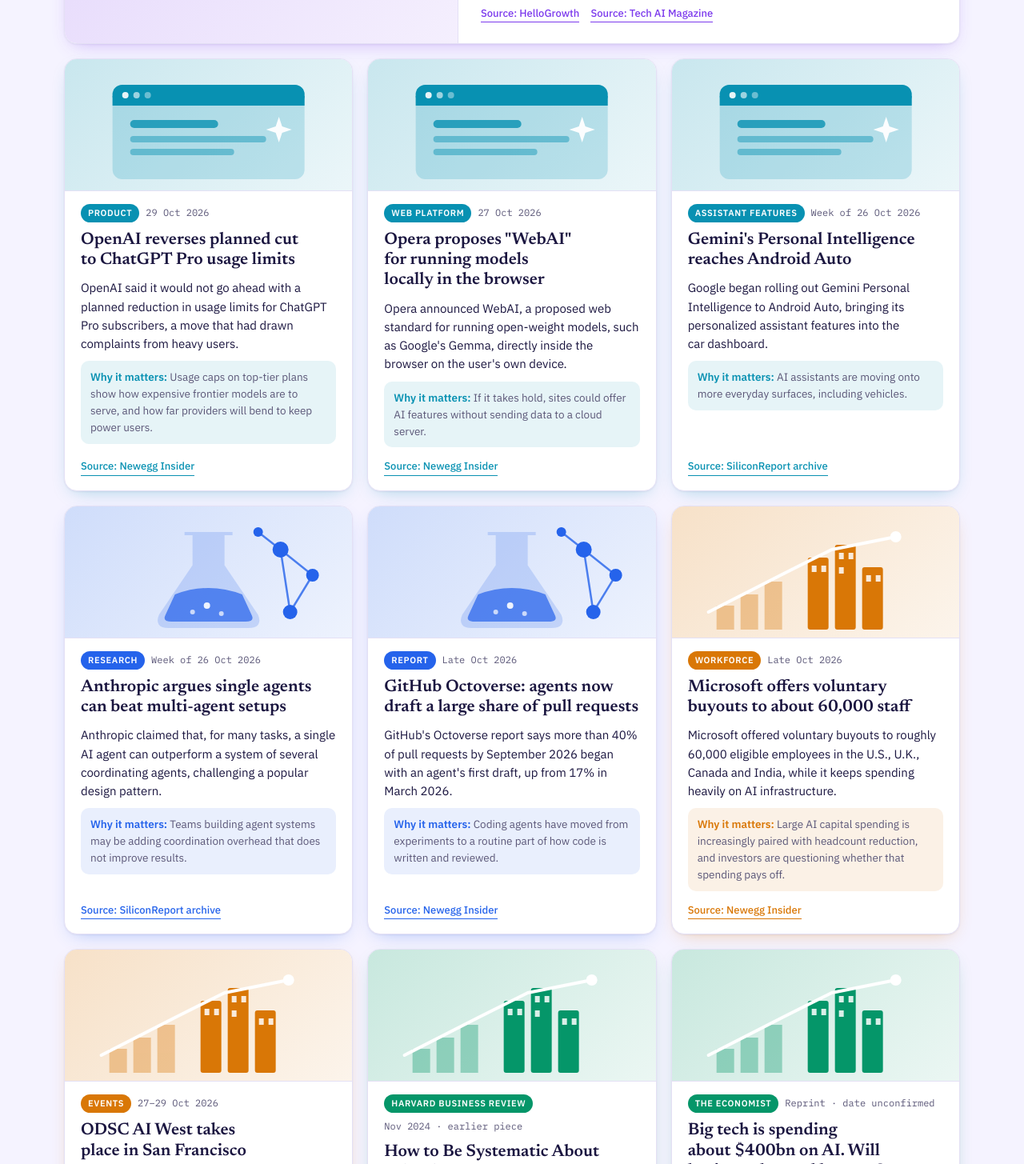
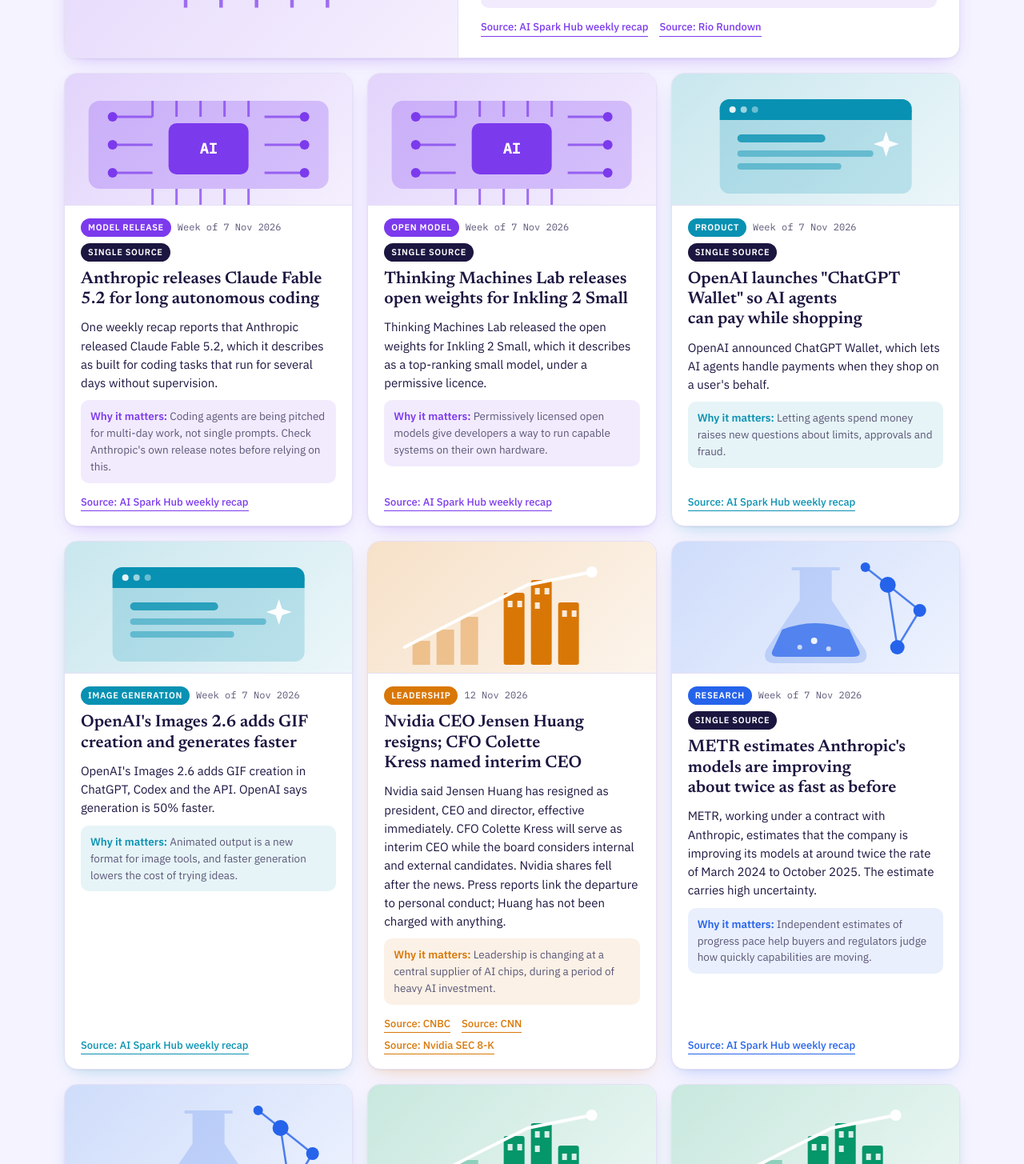
Before and after one commit to srimayeem-ai/weekly-ai-roundup, a plain HTML site: page index.html in a window 1280 px wide. Shown: the part 717-2172 px from the top of the page at 80% size. Drawn offline with Linux system fonts and the light colour scheme.

Commit message:
Weekly AI roundup for 7-14 November 2026
Co-Authored-By: Claude Haiku 5.5 <noreply@anthropic.com>

```diff
--- a/index.html
+++ b/index.html
@@ -315,9 +315,9 @@ h2 {
 <header class="hero">
   <div class="hero-inner">
     <div>
-      <p class="kicker">Weekly AI briefing &middot; 25 Oct &ndash; 1 Nov 2026</p>
+      <p class="kicker">Weekly AI briefing &middot; 7 &ndash; 14 Nov 2026</p>
       <h1>AI This Week</h1>
-      <p class="deck">The most significant AI developments from the past seven days: new models, product moves, workforce changes and research, each with a short summary and where it came from.</p>
+      <p class="deck">The most significant AI developments from the past seven days: new models, product moves, leadership changes, research and policy, each with a short summary and where it came from.</p>
       <div class="stats" id="stats"></div>
     </div>
     <svg class="hero-art" viewBox="0 0 320 200" aria-hidden="true">
@@ -354,91 +354,106 @@ h2 {
   <article class="card featured" data-cat="models">
     <div class="art-band"><svg class="art" viewBox="0 0 320 150" aria-hidden="true"><use href="#art-models"/></svg></div>
     <div class="card-body">
-      <div class="meta"><span class="tag">Model release</span><span>28 Oct 2026</span></div>
-      <h2>Google introduces Gemini 4 model aimed at cybersecurity and long-running work</h2>
-      <p class="summary">Google unveiled a new Gemini 4 model, which it describes as its strongest yet for cybersecurity and for agent-style tasks that run over long periods. Coverage disagrees on the model's name, with some outlets reporting "Carbon" and others "Argon", so check Google's own announcement for the exact product name.</p>
-      <p class="why"><b>Why it matters:</b> Frontier labs are now pitching models by workload, not just by general benchmark scores. Cybersecurity is one of the clearest targets.</p>
+      <div class="meta"><span class="tag">Model release</span><span>10 Nov 2026</span></div>
+      <h2>Google says Gemini 4 Carbon is now available, and cuts video pricing</h2>
+      <p class="summary">Google announced that Gemini 4 Carbon is available, and it cut the price of its Omni 1.2 Flash video model to US$0.07 per second. Earlier coverage named the model "Argon", so check Google's own announcement for the exact product name.</p>
+      <p class="why"><b>Why it matters:</b> Frontier model access and video generation costs are both falling, which makes both easier to build on.</p>
       <div class="sources">
-        <a href="https://hellogrowth.ai/en/blog/google-ai-news-october-2026" target="_blank" rel="noopener">Source: HelloGrowth</a>
-        <a href="https://www.techaimag.com/ai-news/tracking-october-ai-in-2026-15-stories-you-actually-need-to-know" target="_blank" rel="noopener">Source: Tech AI Magazine</a>
+        <a href="https://aisparkhub.com/weekly-recap-nov-8-nov-14-2026/" target="_blank" rel="noopener">Source: AI Spark Hub weekly recap</a>
+        <a href="https://riorundown.substack.com/p/ai-news-nov-14-2026-local-ai-ecosystem" target="_blank" rel="noopener">Source: Rio Rundown</a>
       </div>
+    </div>
+  </article>
+
+  <article class="card" data-cat="models">
+    <div class="art-band"><svg class="art" viewBox="0 0 320 150" aria-hidden="true"><use href="#art-models"/></svg></div>
+    <div class="card-body">
+      <div class="meta"><span class="tag">Model release</span><span>Week of 7 Nov 2026</span><span class="tag caution">Single source</span></div>
+      <h2>Anthropic releases Claude Fable 5.2 for long autonomous coding</h2>
+      <p class="summary">One weekly recap reports that Anthropic released Claude Fable 5.2, which it describes as built for coding tasks that run for several days without supervision.</p>
+      <p class="why"><b>Why it matters:</b> Coding agents are being pitched for multi-day work, not single prompts. Check Anthropic's own release notes before relying on this.</p>
+      <div class="sources"><a href="https://aisparkhub.com/weekly-recap-nov-8-nov-14-2026/" target="_blank" rel="noopener">Source: AI Spark Hub weekly recap</a></div>
+    </div>
+  </article>
+
+  <article class="card" data-cat="models">
+    <div class="art-band"><svg class="art" viewBox="0 0 320 150" aria-hidden="true"><use href="#art-models"/></svg></div>
+    <div class="card-body">
+      <div class="meta"><span class="tag">Open model</span><span>Week of 7 Nov 2026</span><span class="tag caution">Single source</span></div>
+      <h2>Thinking Machines Lab releases open weights for Inkling 2 Small</h2>
+      <p class="summary">Thinking Machines Lab released the open weights for Inkling 2 Small, which it describes as a top-ranking small model, under a permissive licence.</p>
+      <p class="why"><b>Why it matters:</b> Permissively licensed open models give developers a way to run capable systems on their own hardware.</p>
+      <div class="sources"><a href="https://aisparkhub.com/weekly-recap-nov-8-nov-14-2026/" target="_blank" rel="noopener">Source: AI Spark Hub weekly recap</a></div>
     </div>
   </article>
 
   <article class="card" data-cat="products">
     <div class="art-band"><svg class="art" viewBox="0 0 320 150" aria-hidden="true"><use href="#art-products"/></svg></div>
     <div class="card-body">
-      <div class="meta"><span class="tag">Product</span><span>29 Oct 2026</span></div>
-      <h2>OpenAI reverses planned cut to ChatGPT Pro usage limits</h2>
-      <p class="summary">OpenAI said it would not go ahead with a planned reduction in usage limits for ChatGPT Pro subscribers, a move that had drawn complaints from heavy users.</p>
-      <p class="why"><b>Why it matters:</b> Usage caps on top-tier plans show how expensive frontier models are to serve, and how far providers will bend to keep power users.</p>
-      <div class="sources"><a href="https://www.newegg.com/insider/ai-news-this-week-october-26-30-2026" target="_blank" rel="noopener">Source: Newegg Insider</a></div>
+      <div class="meta"><span class="tag">Product</span><span>Week of 7 Nov 2026</span><span class="tag caution">Single source</span></div>
+      <h2>OpenAI launches "ChatGPT Wallet" so AI agents can pay while shopping</h2>
+      <p class="summary">OpenAI announced ChatGPT Wallet, which lets AI agents handle payments when they shop on a user's behalf.</p>
+      <p class="why"><b>Why it matters:</b> Letting agents spend money raises new questions about limits, approvals and fraud.</p>
+      <div class="sources"><a href="https://aisparkhub.com/weekly-recap-nov-8-nov-14-2026/" target="_blank" rel="noopener">Source: AI Spark Hub weekly recap</a></div>
     </div>
   </article>
 
   <article class="card" data-cat="products">
     <div class="art-band"><svg class="art" viewBox="0 0 320 150" aria-hidden="true"><use href="#art-products"/></svg></div>
     <div class="card-body">
-      <div class="meta"><span class="tag">Web platform</span><span>27 Oct 2026</span></div>
-      <h2>Opera proposes "WebAI" for running models locally in the browser</h2>
-      <p class="summary">Opera announced WebAI, a proposed web standard for running open-weight models, such as Google's Gemma, directly inside the browser on the user's own device.</p>
-      <p class="why"><b>Why it matters:</b> If it takes hold, sites could offer AI features without sending data to a cloud server.</p>
-      <div class="sources"><a href="https://www.newegg.com/insider/ai-news-this-week-october-26-30-2026" target="_blank" rel="noopener">Source: Newegg Insider</a></div>
+      <div class="meta"><span class="tag">Image generation</span><span>Week of 7 Nov 2026</span></div>
+      <h2>OpenAI's Images 2.6 adds GIF creation and generates faster</h2>
+      <p class="summary">OpenAI's Images 2.6 adds GIF creation in ChatGPT, Codex and the API. OpenAI says generation is 50% faster.</p>
+      <p class="why"><b>Why it matters:</b> Animated output is a new format for image tools, and faster generation lowers the cost of trying ideas.</p>
+      <div class="sources"><a href="https://aisparkhub.com/weekly-recap-nov-8-nov-14-2026/" target="_blank" rel="noopener">Source: AI Spark Hub weekly recap</a></div>
     </div>
   </article>
 
-  <article class="card" data-cat="products">
-    <div class="art-band"><svg class="art" viewBox="0 0 320 150" aria-hidden="true"><use href="#art-products"/></svg></div>
+  <article class="card" data-cat="business">
+    <div class="art-band"><svg class="art" viewBox="0 0 320 150" aria-hidden="true"><use href="#art-business"/></svg></div>
     <div class="card-body">
-      <div class="meta"><span class="tag">Assistant features</span><span>Week of 26 Oct 2026</span></div>
-      <h2>Gemini's Personal Intelligence reaches Android Auto</h2>
-      <p class="summary">Google began rolling out Gemini Personal Intelligence to Android Auto, bringing its personalized assistant features into the car dashboard.</p>
-      <p class="why"><b>Why it matters:</b> AI assistants are moving onto more everyday surfaces, including vehicles.</p>
-      <div class="sources"><a href="https://www.siliconreport.com/ai/archive/2026-10" target="_blank" rel="noopener">Source: SiliconReport archive</a></div>
+      <div class="meta"><span class="tag">Leadership</span><span>12 Nov 2026</span></div>
+      <h2>Nvidia CEO Jensen Huang resigns; CFO Colette Kress named interim CEO</h2>
+      <p class="summary">Nvidia said Jensen Huang has resigned as president, CEO and director, effective immediately. CFO Colette Kress will serve as interim CEO while the board considers internal and external candidates. Nvidia shares fell after the news. Press reports link the departure to personal conduct; Huang has not been charged with anything.</p>
+      <p class="why"><b>Why it matters:</b> Leadership is changing at a central supplier of AI chips, during a period of heavy AI investment.</p>
+      <div class="sources">
+        <a href="https://www.cnbc.com/2026/11/12/nvidia-jensen-huang-ceo-live-updates.html" target="_blank" rel="noopener">Source: CNBC</a>
+        <a href="https://www.cnn.com/2026/11/12/tech/jensen-huang-nvidia-resigns" target="_blank" rel="noopener">Source: CNN</a>
+        <a href="https://www.sec.gov/Archives/edgar/data/0001045810/000104581026000082/nvidiaannouncesceotransiti.htm" target="_blank" rel="noopener">Source: Nvidia SEC 8-K</a>
+      </div>
     </div>
   </article>
 
   <article class="card" data-cat="research">
     <div class="art-band"><svg class="art" viewBox="0 0 320 150" aria-hidden="true"><use href="#art-research"/></svg></div>
     <div class="card-body">
-      <div class="meta"><span class="tag">Research</span><span>Week of 26 Oct 2026</span></div>
-      <h2>Anthropic argues single agents can beat multi-agent setups</h2>
-      <p class="summary">Anthropic claimed that, for many tasks, a single AI agent can outperform a system of several coordinating agents, challenging a popular design pattern.</p>
-      <p class="why"><b>Why it matters:</b> Teams building agent systems may be adding coordination overhead that does not improve results.</p>
-      <div class="sources"><a href="https://www.siliconreport.com/ai/archive/2026-10" target="_blank" rel="noopener">Source: SiliconReport archive</a></div>
+      <div class="meta"><span class="tag">Research</span><span>Week of 7 Nov 2026</span><span class="tag caution">Single source</span></div>
+      <h2>METR estimates Anthropic's models are improving about twice as fast as before</h2>
+      <p class="summary">METR, working under a contract with Anthropic, estimates that the company is improving its models at around twice the rate of March 2024 to October 2025. The estimate carries high uncertainty.</p>
+      <p class="why"><b>Why it matters:</b> Independent estimates of progress pace help buyers and regulators judge how quickly capabilities are moving.</p>
+      <div class="sources"><a href="https://aisparkhub.com/weekly-recap-nov-8-nov-14-2026/" target="_blank" rel="noopener">Source: AI Spark Hub weekly recap</a></div>
     </div>
   </article>
 
   <article class="card" data-cat="research">
     <div class="art-band"><svg class="art" viewBox="0 0 320 150" aria-hidden="true"><use href="#art-research"/></svg></div>
     <div class="card-body">
-      <div class="meta"><span class="tag">Report</span><span>Late Oct 2026</span></div>
-      <h2>GitHub Octoverse: agents now draft a large share of pull requests</h2>
-      <p class="summary">GitHub's Octoverse report says more than 40% of pull requests by September 2026 began with an agent's first draft, up from 17% in March 2026.</p>
-      <p class="why"><b>Why it matters:</b> Coding agents have moved from experiments to a routine part of how code is written and reviewed.</p>
-      <div class="sources"><a href="https://www.newegg.com/insider/ai-news-this-week-october-26-30-2026" target="_blank" rel="noopener">Source: Newegg Insider</a></div>
+      <div class="meta"><span class="tag">Security</span><span>Week of 7 Nov 2026</span><span class="tag caution">Single source</span></div>
+      <h2>Researcher finds most Grok Build share links were public</h2>
+      <p class="summary">A researcher found that more than 35,000 of 43,601 Grok Build links were publicly accessible. The same week, two AI coding tools were reported leaking secrets.</p>
+      <p class="why"><b>Why it matters:</b> Shared links to AI-generated work can expose code and credentials unless their access is restricted.</p>
+      <div class="sources"><a href="https://aisparkhub.com/weekly-recap-nov-8-nov-14-2026/" target="_blank" rel="noopener">Source: AI Spark Hub weekly recap</a></div>
     </div>
   </article>
 
-  <article class="card" data-cat="business">
+  <article class="card" data-cat="enterprise">
     <div class="art-band"><svg class="art" viewBox="0 0 320 150" aria-hidden="true"><use href="#art-business"/></svg></div>
     <div class="card-body">
-      <div class="meta"><span class="tag">Workforce</span><span>Late Oct 2026</span></div>
-      <h2>Microsoft offers voluntary buyouts to about 60,000 staff</h2>
-      <p class="summary">Microsoft offered voluntary buyouts to roughly 60,000 eligible employees in the U.S., U.K., Canada and India, while it keeps spending heavily on AI infrastructure.</p>
-      <p class="why"><b>Why it matters:</b> Large AI capital spending is increasingly paired with headcount reduction, and investors are questioning whether that spending pays off.</p>
-      <div class="sources"><a href="https://www.newegg.com/insider/ai-news-this-week-october-26-30-2026" target="_blank" rel="noopener">Source: Newegg Insider</a></div>
-    </div>
-  </article>
-
-  <article class="card" data-cat="business">
-    <div class="art-band"><svg class="art" viewBox="0 0 320 150" aria-hidden="true"><use href="#art-business"/></svg></div>
-    <div class="card-body">
-      <div class="meta"><span class="tag">Events</span><span>27&ndash;29 Oct 2026</span></div>
-      <h2>ODSC AI West takes place in San Francisco</h2>
-      <p class="summary">The ODSC AI West conference ran from 27 to 29 October in San Francisco, with sessions on new tracks and speakers across applied AI and data science.</p>
-      <p class="why"><b>Why it matters:</b> A useful snapshot of what practitioners are focusing on right now.</p>
-      <div class="sources"><a href="https://opendatascience.com/tag/west-2026/" target="_blank" rel="noopener">Source: Open Data Science</a></div>
+      <div class="meta"><span class="tag">Deloitte report</span><span>2026 &middot; date not confirmed</span></div>
+      <h2>State of AI in the Enterprise 2026: access is spreading faster than use</h2>
+      <p class="summary">Deloitte's survey of more than 3,200 business and IT leaders in 24 countries finds that employee access to enterprise-approved AI tools rose from under 40% to nearly 60% in a year. Fewer than 60% of those with access use it daily. Only 25% of organizations have moved at least 40% of their AI experiments into production, and 20% report revenue growth from AI.</p>
+      <p class="why"><b>Why it matters:</b> Most enterprises have the tools but have not yet turned them into daily habits, production systems or measurable revenue.</p>
+      <div class="sources"><a href="https://www.deloitte.com/us/en/what-we-do/capabilities/applied-artificial-intelligence/content/state-of-ai-in-the-enterprise.html" target="_blank" rel="noopener">Source: Deloitte</a></div>
     </div>
   </article>
 
@@ -464,16 +479,51 @@ h2 {
     </div>
   </article>
 
+  <article class="card" data-cat="policy">
+    <div class="art-band"><svg class="art" viewBox="0 0 320 150" aria-hidden="true"><use href="#art-policy"/></svg></div>
+    <div class="card-body">
+      <div class="meta"><span class="tag">US policy</span><span>Week of 7 Nov 2026</span><span class="tag caution">Single source</span></div>
+      <h2>A new federal AI taskforce as states pass a record number of AI bills</h2>
+      <p class="summary">TLT's November brief reports that a new federal AI taskforce, which it calls the "Super Intelligence Force", has been launched. The same brief says states are filling the federal gap with a record number of AI bills.</p>
+      <p class="why"><b>Why it matters:</b> Federal and state rules may diverge, which matters for any company that operates across the US.</p>
+      <div class="sources"><a href="https://www.tlt.com/insights-and-events/insight/tlts-ai-brief-november-2026" target="_blank" rel="noopener">Source: TLT AI Brief</a></div>
+    </div>
+  </article>
+
+  <article class="card" data-cat="policy">
+    <div class="art-band"><svg class="art" viewBox="0 0 320 150" aria-hidden="true"><use href="#art-policy"/></svg></div>
+    <div class="card-body">
+      <div class="meta"><span class="tag">UK health</span><span>Date unconfirmed</span></div>
+      <h2>UK accepts all 44 recommendations on regulating AI in healthcare</h2>
+      <p class="summary">The UK government has accepted all 44 recommendations of the independent National Commission into the Regulation of AI in Healthcare. The recommendations support proportionate oversight across a product's whole lifecycle.</p>
+      <p class="why"><b>Why it matters:</b> Healthcare AI products will face lifecycle oversight rather than one-off approval.</p>
+      <div class="sources"><a href="https://www.tlt.com/insights-and-events/insight/tlts-ai-brief-november-2026" target="_blank" rel="noopener">Source: TLT AI Brief</a></div>
+    </div>
+  </article>
+
+  <article class="card" data-cat="policy">
+    <div class="art-band"><svg class="art" viewBox="0 0 320 150" aria-hidden="true"><use href="#art-policy"/></svg></div>
+    <div class="card-body">
+      <div class="meta"><span class="tag">Government use</span><span>Week of 7 Nov 2026</span><span class="tag caution">Single source</span></div>
+      <h2>FAA expands SMART, an AI tool that advises air traffic controllers</h2>
+      <p class="summary">The FAA has expanded its use of SMART, an AI tool that advises air traffic controllers on managing congestion, across the United States.</p>
+      <p class="why"><b>Why it matters:</b> AI is moving into safety-critical public systems, where errors carry high stakes.</p>
+      <div class="sources"><a href="https://aisparkhub.com/weekly-recap-nov-8-nov-14-2026/" target="_blank" rel="noopener">Source: AI Spark Hub weekly recap</a></div>
+    </div>
+  </article>
+
 </main>
 
 <section class="note" aria-labelledby="notes-h">
   <h3 id="notes-h">How to read this briefing</h3>
-  <p style="margin:0">The news items are dated within 25 October to 1 November 2026. The two enterprise adoption pieces are not from this week: the HBR article is from November 2024, and the Economist piece is a reprint with no confirmed date. Most sources are aggregator roundups rather than company announcements, and details conflict across them. Verify model names, figures and dates against the primary announcement before relying on them.</p>
+  <p style="margin:0">The news items are dated within 7 to 14 November 2026 unless stated. Items marked "Single source" come from one newsletter or recap, so check them before relying on them. Most sources are aggregators rather than company announcements, and details conflict across them. Verify model names, figures and dates against the primary announcement.</p>
   <ul>
-    <li><b>Policy:</b> I could not confirm any AI policy development in this window. The latest policy coverage I found was from earlier in 2026.</li>
-    <li><b>Funding:</b> Large AI funding rounds were reported in October, but the sources I found did not date them reliably to this week, so they are left out.</li>
+    <li><b>Enterprise adoption:</b> the Deloitte report is from 2026 with no confirmed date. The HBR article is from November 2024, and the Economist piece is a reprint with no confirmed date. None of these is from this week.</li>
+    <li><b>Left out:</b> a McKinsey adoption figure and several funding rounds, because I could not link them to a dated source.</li>
   </ul>
 </section>
+
+</div>
 
 <script>
 (function () {
```
